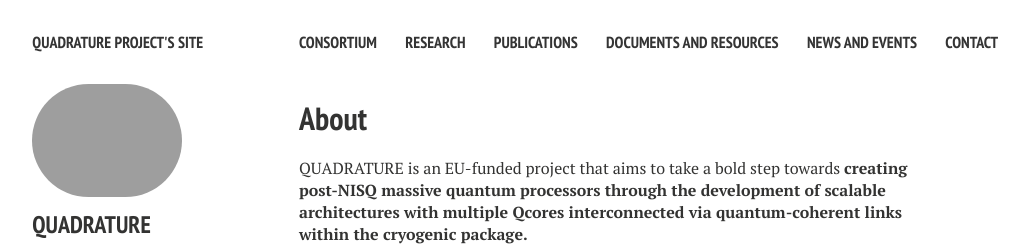
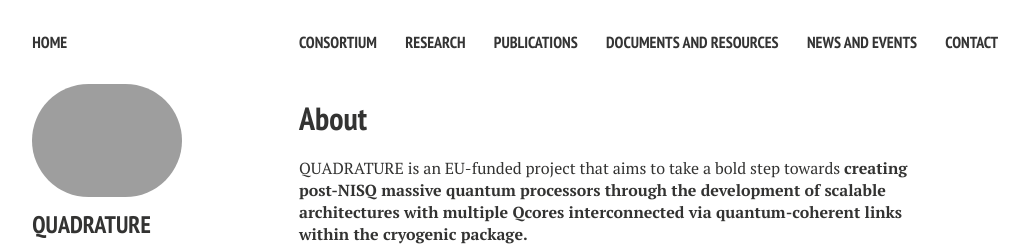
Before and after one commit to biddu/biddu.github.io, a Jekyll site: the page built from index.md, in a window 1280 px wide. Shown: the top 246 px of the page, without its empty margins (21-1050 px from the left). Built offline with Jekyll 4.4.1, drawn with Linux system fonts in a browser that asks for light colours; nearby versions of some CDN libraries; comment, search, counter and statistics services are not loaded.

Commit message:
Update _config.yml

```diff
--- a/_config.yml
+++ b/_config.yml
@@ -1,4 +1,4 @@
-title:            Quadrature Project's site
+title:            Home
 description:      The Future of Quantum Computing is here!
 # Your site's domain goes here. Leave localhost server or blank when working locally.
 url:              https://biddu.github.io/
```
